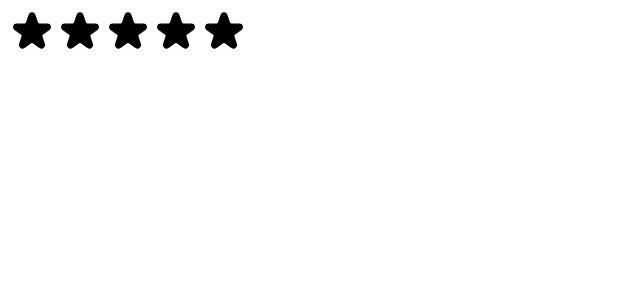
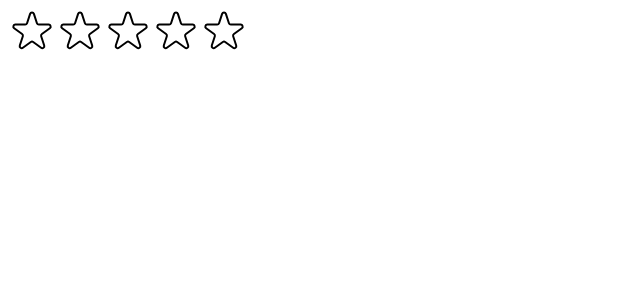
Before and after one commit to byunn90/PopFlix-Cinema, a React (Create React App) app in the folder usepopcorn/: page / in a window 1280 px wide. Shown: the top 300 px of the page, without its empty margins (0-640 px from the left). Built offline with nearby package versions, Linux system fonts and the light colour scheme.

Commit message:
movie stars review working :)

```diff
--- a/usepopcorn/src/StaringRating.js
+++ b/usepopcorn/src/StaringRating.js
@@ -17,16 +17,27 @@ const textStyle = {
 
 export default function StarRating({ maxRating = 5 }) {
   const [rating, setRating] = useState(0);
+  const [tempRating, setTempRating] = useState(0);
 
-  function handleRating(rating) {
-    setRating(rating);
+  function handleRating(onRate) {
+    if (onRate === 1) {
+      setRating("");
+    } else {
+      setRating(onRate);
+    }
   }
 
   return (
     <div style={containerStyle}>
       <div style={starContainerStyle}>
         {Array.from({ length: maxRating }, (_, i) => (
-          <Star key={i} onRate={() => handleRating(i + 1)} />
+          <Star
+            key={i}
+            onRate={() => handleRating(i + 1)}
+            onHoverIn={() => handleRating(i + 1)}
+            onHoverOut={() => handleRating(i + 1)}
+            full={rating >= i + 1}
+          />
         ))}
         <p style={textStyle}>{rating || ""}</p>
       </div>
@@ -42,17 +53,38 @@ const starStyle = {
   color: "gold",
 };
 
-function Star({ onRate }) {
+function Star({ onRate, full, onHoverIn, onHoverOut }) {
   return (
-    <span style={starStyle} onClick={onRate}>
+    <span
+      style={starStyle}
+      onClick={onRate}
+      onMouseEnter={() => onHoverIn(onRate)}
+      onMouseLeave={() => onHoverOut()}
+    >
+      {full ? (
         <svg
           xmlns="http://www.w3.org/2000/svg"
           viewBox="0 0 20 20"
-        fill="#000"
-        stroke="#000"
+          fill="#ffd700"
+          stroke="#ffd700"
         >
           <path d="M9.049 2.927c.3-.921 1.603-.921 1.902 0l1.07 3.292a1 1 0 00.95.69h3.462c.969 0 1.371 1.24.588 1.81l-2.8 2.034a1 1 0 00-.364 1.118l1.07 3.292c.3.921-.755 1.688-1.54 1.118l-2.8-2.034a1 1 0 00-1.175 0l-2.8 2.034c-.784.57-1.838-.197-1.539-1.118l1.07-3.292a1 1 0 00-.364-1.118L2.98 8.72c-.783-.57-.38-1.81.588-1.81h3.461a1 1 0 00.951-.69l1.07-3.292z" />
         </svg>
+      ) : (
+        <svg
+          xmlns="http://www.w3.org/2000/svg"
+          fill="none"
+          viewBox="0 0 24 24"
+          stroke="#000"
+        >
+          <path
+            strokeLinecap="round"
+            strokeLinejoin="round"
+            strokeWidth="{2}"
+            d="M11.049 2.927c.3-.921 1.603-.921 1.902 0l1.519 4.674a1 1 0 00.95.69h4.915c.969 0 1.371 1.24.588 1.81l-3.976 2.888a1 1 0 00-.363 1.118l1.518 4.674c.3.922-.755 1.688-1.538 1.118l-3.976-2.888a1 1 0 00-1.176 0l-3.976 2.888c-.783.57-1.838-.197-1.538-1.118l1.518-4.674a1 1 0 00-.363-1.118l-3.976-2.888c-.784-.57-.38-1.81.588-1.81h4.914a1 1 0 00.951-.69l1.519-4.674z"
+          />
+        </svg>
+      )}
     </span>
   );
 }
@@ -73,18 +105,6 @@ FULL STAR
 
 EMPTY STAR
 
-<svg
-  xmlns="http://www.w3.org/2000/svg"
-  fill="none"
-  viewBox="0 0 24 24"
-  stroke="#000"
->
-  <path
-    strokeLinecap="round"
-    strokeLinejoin="round"
-    strokeWidth="{2}"
-    d="M11.049 2.927c.3-.921 1.603-.921 1.902 0l1.519 4.674a1 1 0 00.95.69h4.915c.969 0 1.371 1.24.588 1.81l-3.976 2.888a1 1 0 00-.363 1.118l1.518 4.674c.3.922-.755 1.688-1.538 1.118l-3.976-2.888a1 1 0 00-1.176 0l-3.976 2.888c-.783.57-1.838-.197-1.538-1.118l1.518-4.674a1 1 0 00-.363-1.118l-3.976-2.888c-.784-.57-.38-1.81.588-1.81h4.914a1 1 0 00.951-.69l1.519-4.674z"
-  />
-</svg>
+
 
 */
```
Lines whose indentation alone changed are shown as unchanged.
